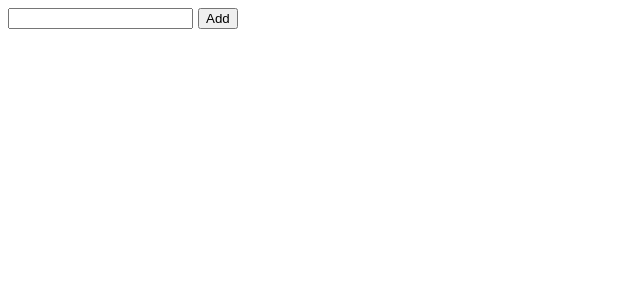
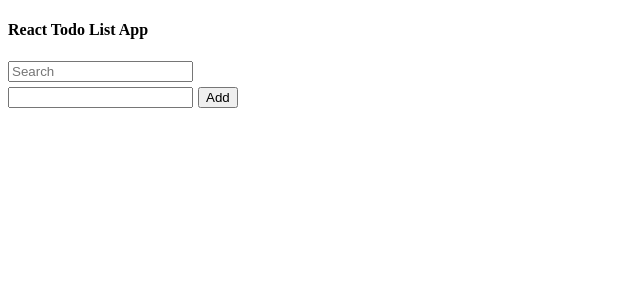
Before and after one commit to userradu/react-todo-list, a React (Create React App) app: page / in a window 1280 px wide. Shown: the top 300 px of the page, without its empty margins (0-640 px from the left). Built offline with nearby package versions, Linux system fonts and the light colour scheme.

Commit message:
Filter todo items

```diff
--- /dev/null
+++ b/src/App.css
@@ -0,0 +1,3 @@
+.search-items-control {
+  margin-bottom: 5px;
+}
--- a/src/App.js
+++ b/src/App.js
@@ -1,13 +1,22 @@
 import React from 'react';
 import AddTodoItem from './add-todo-item/AddTodoItem'
 import TodoItemsList from './todo-items-list/TodoItemsList';
+import SearchTodoItems from './search-todo-items/SearchTodoItems';
+import './App.css';
 
 class App extends React.Component {
   constructor(props) {
     super(props);
-    this.state = { todoItems: [], currentId: 0 };
+    this.state = {
+      allTodoItems: [],
+      filteredTodoItems: [],
+      searchedText: '',
+      currentId: 0
+    };
     this.addTodoItem = this.addTodoItem.bind(this);
     this.handleTodoItemStatusModified = this.handleTodoItemStatusModified.bind(this);
+    this.handleSearchInputChange = this.handleSearchInputChange.bind(this);
+    this.filterTodoItems = this.filterTodoItems.bind(this);
   }
 
   addTodoItem(name) {
@@ -16,14 +25,15 @@ class App extends React.Component {
       name: name,
       completed: false
     };
+
     this.setState({
-      todoItems: this.state.todoItems.concat(todoItem),
+      allTodoItems: this.state.allTodoItems.concat(todoItem),
       currentId: this.state.currentId + 1
-    });
+    }, this.filterTodoItems);
   }
 
   handleTodoItemStatusModified(todoItemData) {
-    const todoItems = this.state.todoItems.map((todoItem) => {
+    const allTodoItems = this.state.allTodoItems.map((todoItem) => {
       if (todoItem.id === todoItemData.id) {
         return Object.assign(todoItem, todoItemData);
       } else {
@@ -32,17 +42,39 @@ class App extends React.Component {
     });
 
     this.setState({
-      todoItems: todoItems
+      allTodoItems: allTodoItems
+    });
+  }
+
+  handleSearchInputChange(searchedText) {
+    this.setState({
+      searchedText: searchedText
+    }, this.filterTodoItems);
+  }
+
+  filterTodoItems() {
+    const flteredTodoItems = this.state.allTodoItems.filter(todoItem =>
+      todoItem.name.toLowerCase().indexOf(this.state.searchedText.toLowerCase()) > -1
+    );
+
+    this.setState({
+      filteredTodoItems: flteredTodoItems
     });
   }
 
   render() {
     return (
       <div className="App">
-        <AddTodoItem onAddTodoItem={this.addTodoItem}/>
+        <h4>React Todo List App</h4>
+        <SearchTodoItems
+          className="search-items-control"
+          onSearchInputChange={this.handleSearchInputChange} />
+
+        <AddTodoItem onAddTodoItem={this.addTodoItem} />
+
         <TodoItemsList
-          todoItems={this.state.todoItems}
-          onTodoItemStatusModofied={this.handleTodoItemStatusModified}/>
+          todoItems={this.state.filteredTodoItems}
+          onTodoItemStatusModofied={this.handleTodoItemStatusModified} />
       </div>
     );
   }
--- /dev/null
+++ b/src/search-todo-items/SearchTodoItems.js
@@ -0,0 +1,32 @@
+import React from 'react';
+
+class SearchTodoItems extends React.Component {
+    constructor(props) {
+      super(props);
+      this.state = {searchedText: ''};
+      this.handleSearchInputChange = this.handleSearchInputChange.bind(this);
+    }
+
+    handleSearchInputChange(event) {
+      const searchedText = event.target.value;
+      this.setState({
+        searchedText: searchedText
+      });
+      this.props.onSearchInputChange(searchedText);
+    }
+
+    render() {
+      return (
+        <div>
+          <input
+            type="text"
+            placeholder="Search"
+            value={this.state.searchedText}
+            className={this.props.className}
+            onChange={this.handleSearchInputChange}/>
+        </div>
+      );
+    }
+}
+
+export default SearchTodoItems;
--- a/src/todo-item/TodoItem.js
+++ b/src/todo-item/TodoItem.js
@@ -11,7 +11,7 @@ function TodoItem(props) {
 
 	return (
 		<div>
-			<input type="checkbox" onChange={handleTodoItemStatusModified} />
+			<input type="checkbox" checked={props.todoItem.completed} onChange={handleTodoItemStatusModified} />
 			<span className={props.todoItem.completed ? 'text-strike' : null}>
 				{props.todoItem.name}
 			</span>
```
Also changed, not shown: 1 other file (tests, documents, lock files or other folders).
